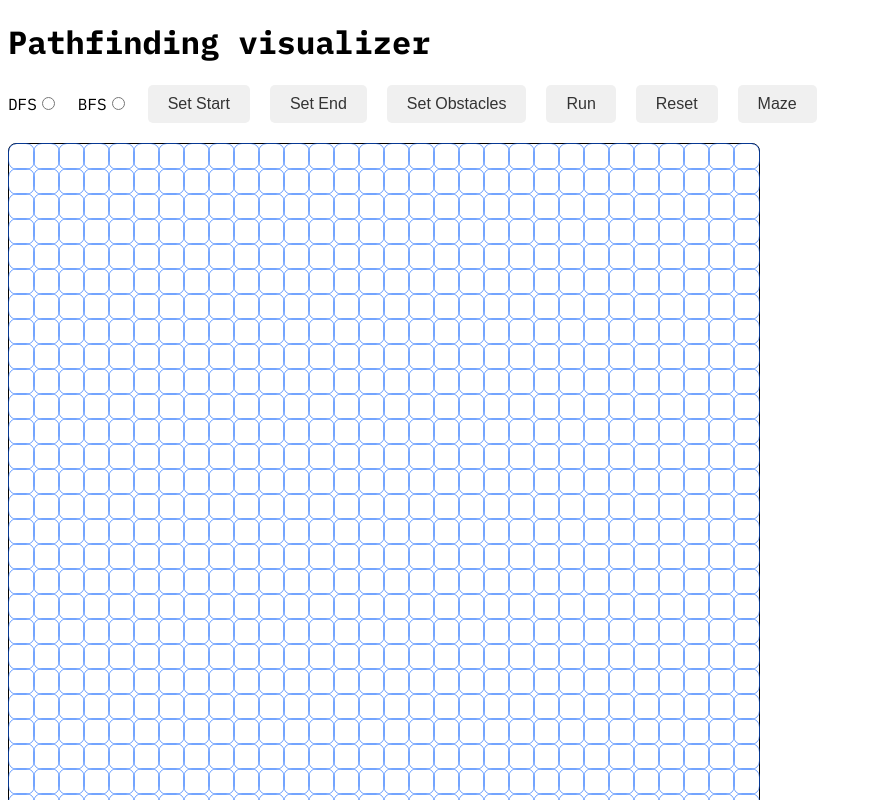
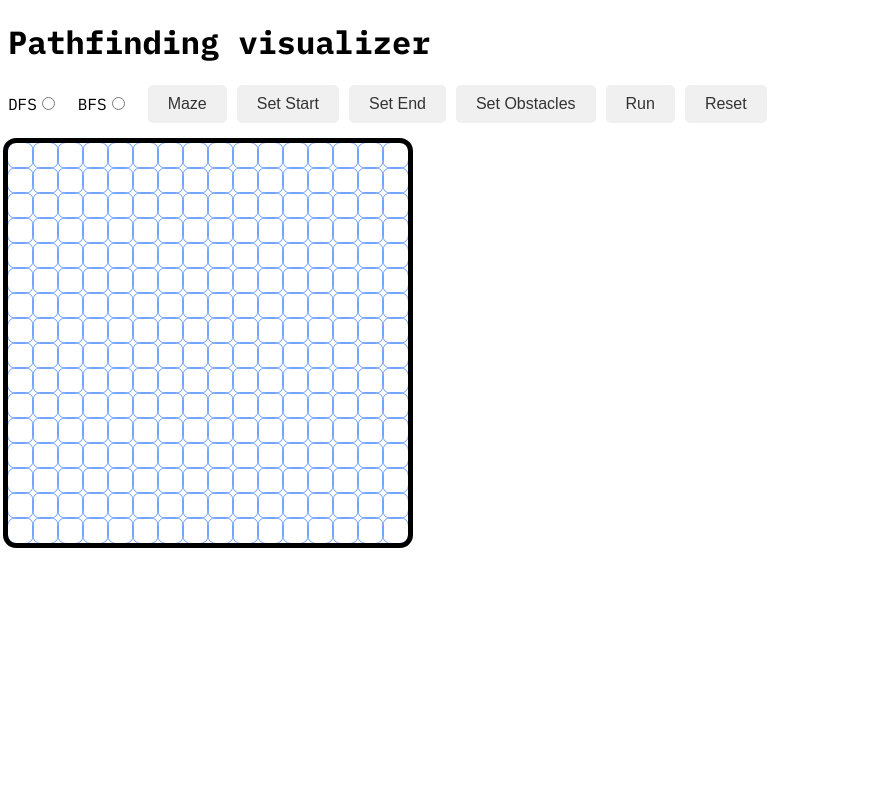
Before and after one commit to Berny-ft/Pathfinder-viz, a React (Vite) app: page / in a window 1280 px wide. Shown: the top 800 px of the page, without its empty margins (0-877 px from the left). Built offline with nearby package versions, Linux system fonts and the light colour scheme.

Commit message:
first fully working version. ready for cloudflare

```diff
--- a/src/App.jsx
+++ b/src/App.jsx
@@ -64,12 +64,13 @@ function App() {
         <input id="BFS" type="radio" name="searchType"/>
         </label>
         <div className="choices">
+            <button onClick={handleMaze}>Maze</button>
         <button className={`${startChoice ? "startStyling" : ""} `} onClick={handleStartChoice}>Set Start</button>
         <button className={`${endChoice ? "endStyling" : ""}`} onClick={handleEndChoice}>Set End</button>
         <button className={`${setObs ? "obsStyling" : ""}`} onClick={handleEditObs}>Set Obstacles</button>
         <button className={ `${setRun ? "runStyling": ""}`} onClick={handleRun}>Run</button>
         <button onClick={handleReset}>Reset</button>
-        <button onClick={handleMaze}>Maze</button>
+
 
         </div>
 
@@ -77,17 +78,9 @@ function App() {
 
 
         <Grid setStartChoice={startChoice} setEndChoice={endChoice} setObs={setObs} setRun={setRun} setSearchType={searchType} resetGrid={resetGrid} maze={maze}/> {/*self contained component */}
-        <br/>
-        <div><b>Node data</b> <ul className="node-data">
 
-            <li>X: <span>Null</span></li>
-            <li>Y: <span>Null</span></li>
-            <li>Start: <span>Null</span></li>
-            <li>End: <span>Null</span></li>
-            <li>Obstacle: <span>Null</span></li>
-            <li>Visited: <span>Null</span></li>
-        </ul>
-        </div>
+
+
     </>
   )
 }
--- a/src/Components/Grid.css
+++ b/src/Components/Grid.css
@@ -3,7 +3,7 @@
     display: flex;
     flex-direction:column;
     margin-top: 20px;
-    border: 1px solid black;
+    outline: 5px solid black;
     width: fit-content;
     border-radius: .5em;
 }
--- a/src/Components/Grid.jsx
+++ b/src/Components/Grid.jsx
@@ -6,8 +6,8 @@ import './Grid.css' // importing the styling for the grid
 
 
 // dimensions of the grid
-const ROWS = 30;
-const COLS = 30;
+const ROWS = 16;
+const COLS = 16;
 
 // helper function to create the initial grid data structure
 // we need it to be based on the function since it occurs when the page is loaded
@@ -343,13 +343,15 @@ const Grid = ({setStartChoice,setEndChoice,setObs,setRun,setSearchType,resetGrid
                 col = col - 1
                 visitedLog[row][col].isVisited = true
                 visitedLog[row][col].previousNode = visitedLog[prevRow][prevCol]
-            }else if(grid[row][col].previousNode.row === startNode.row && grid[row][col].previousNode.col === startNode.col){
-                alert(`No solution found explored ${cnt}/${ROWS*COLS} Nodes`)
+            } else if (!visitedLog[row][col].previousNode) {
+                // no previous node means we’ve backtracked all the way
+                alert(`No solution found, explored ${cnt}/${ROWS*COLS} Nodes`);
                 break;
-            } else {// backtrack
-                row  = visitedLog[row][col].previousNode.row
-                col  = visitedLog[row][col].previousNode.col
-
+            } else {
+                // backtrack using the node we actually recorded
+                const prev = visitedLog[row][col].previousNode;
+                row = prev.row;
+                col = prev.col;
             }
 
 
--- a/src/index.css
+++ b/src/index.css
@@ -8,7 +8,7 @@ body {
   display: flex;
   flex-direction: row;
   flex-wrap: wrap;
-  gap: 20px;
+  gap: 10px;
 
 }
 
```
